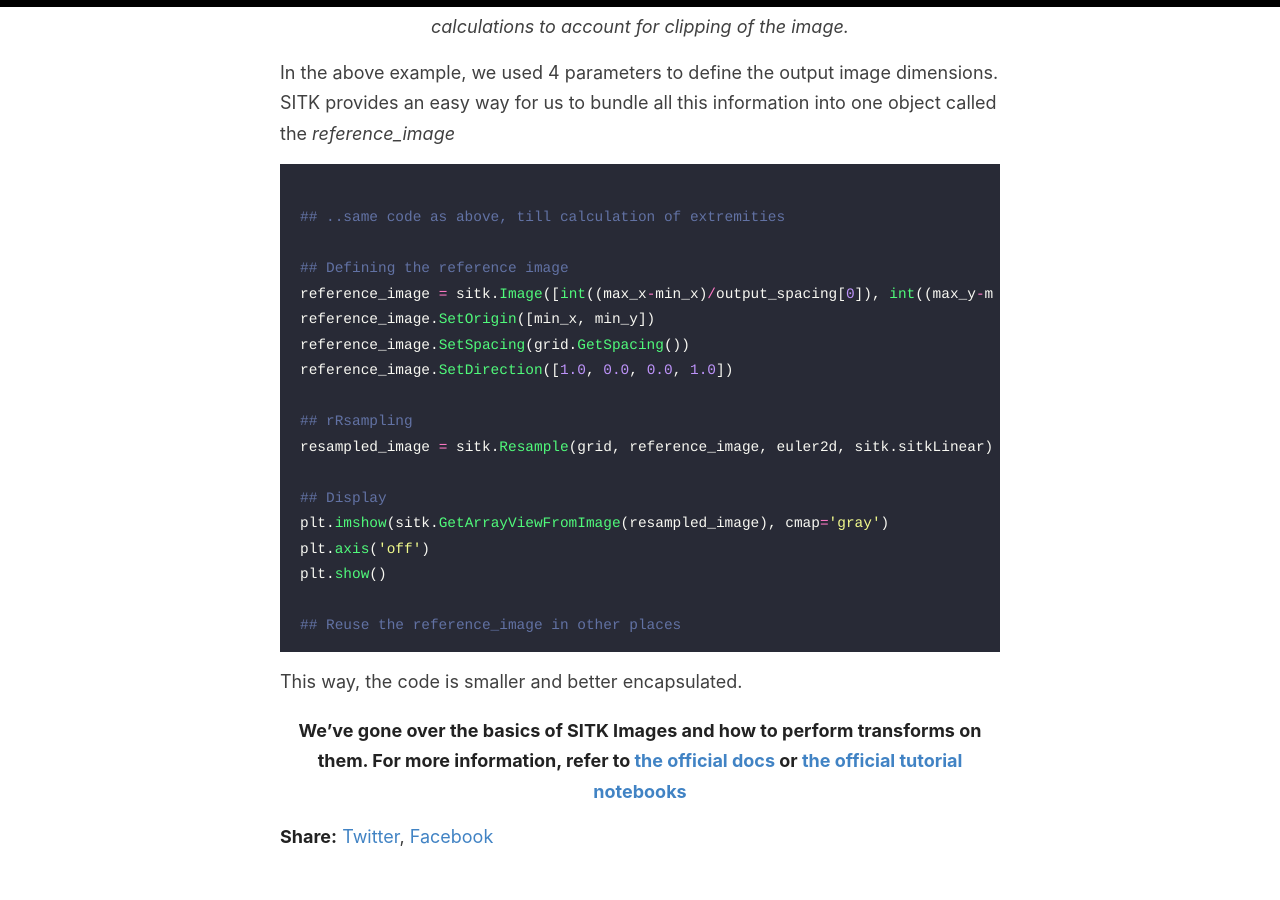
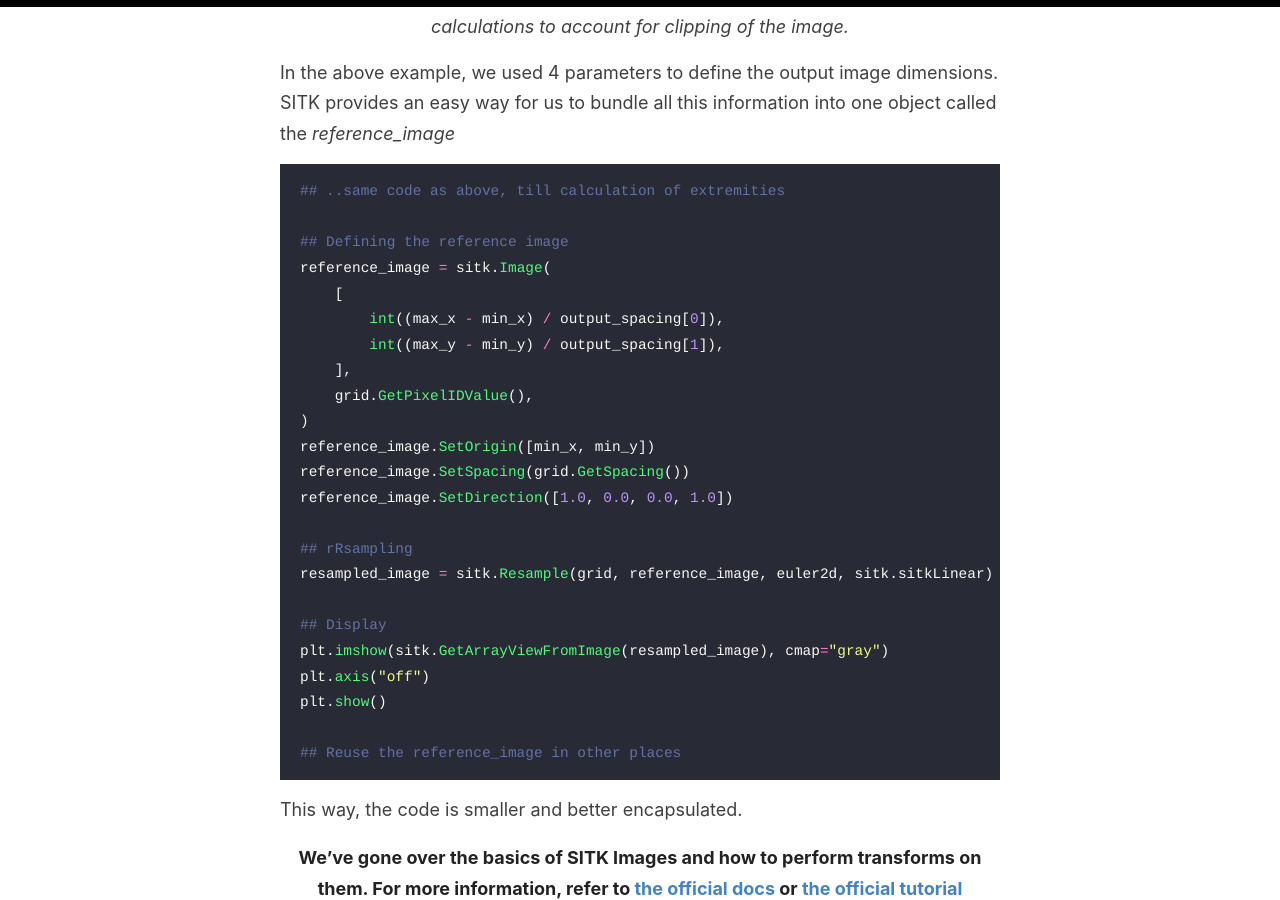
Before and after one commit to CodeSeeker99/codeseeker99.github.io, a Jekyll site: the page built from _posts/2021-02-16-Basics-of-SimpleITK.md, in a window 1280 px wide and 900 px high, scrolled down 12606 px. Built offline with Jekyll 4.4.1, drawn with Linux system fonts in a browser that asks for light colours; our own code applies the rules of GitHub Pages for plain Markdown files.

Commit message:
Update 2021-02-16-Basics-of-SimpleITK.md

````diff
--- a/_posts/2021-02-16-Basics-of-SimpleITK.md
+++ b/_posts/2021-02-16-Basics-of-SimpleITK.md
@@ -328,11 +328,16 @@ plt.show()
 In the above example, we used 4 parameters to define the output image dimensions. SITK provides an easy way for us to bundle all this information into one object called the *reference_image*
 
 ```python
-
 ## ..same code as above, till calculation of extremities
 
 ## Defining the reference image
-reference_image = sitk.Image([int((max_x-min_x)/output_spacing[0]), int((max_y-min_y)/output_spacing[1])], grid.GetPixelIDValue())
+reference_image = sitk.Image(
+    [
+        int((max_x - min_x) / output_spacing[0]),
+        int((max_y - min_y) / output_spacing[1]),
+    ],
+    grid.GetPixelIDValue(),
+)
 reference_image.SetOrigin([min_x, min_y])
 reference_image.SetSpacing(grid.GetSpacing())
 reference_image.SetDirection([1.0, 0.0, 0.0, 1.0])
@@ -341,8 +346,8 @@ reference_image.SetDirection([1.0, 0.0, 0.0, 1.0])
 resampled_image = sitk.Resample(grid, reference_image, euler2d, sitk.sitkLinear)
 
 ## Display
-plt.imshow(sitk.GetArrayViewFromImage(resampled_image), cmap='gray')
-plt.axis('off')
+plt.imshow(sitk.GetArrayViewFromImage(resampled_image), cmap="gray")
+plt.axis("off")
 plt.show()
 
 ## Reuse the reference_image in other places
````
